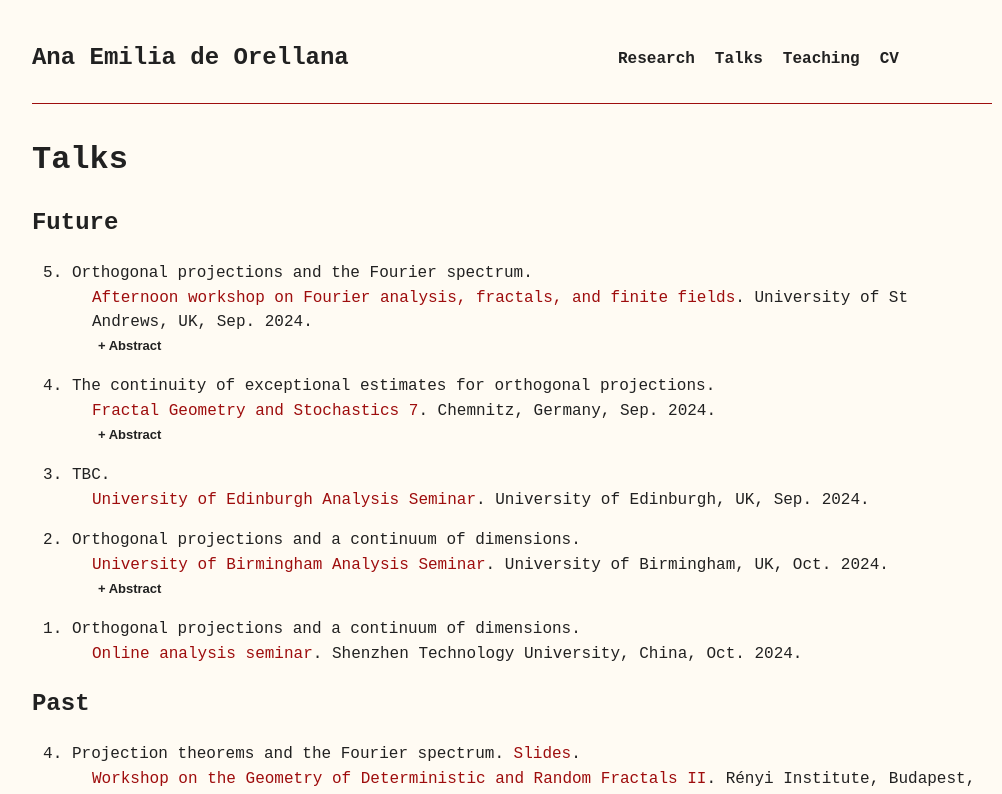
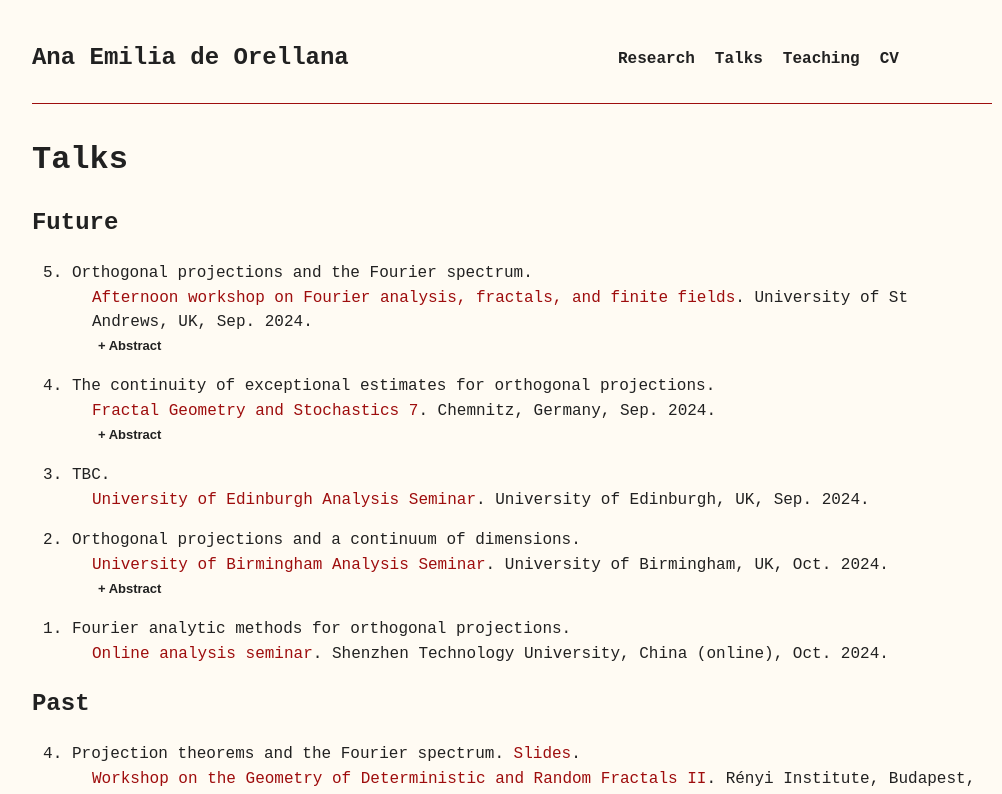
Before and after one commit to AnadeOre/anadeore.github.io, a Next.js app: page /talks in a window 1280 px wide. Shown: the top 794 px of the page, without its empty margins (128-1130 px from the left). Built offline with nearby package versions, Linux system fonts and the light colour scheme.

Commit message:
add talks

```diff
--- a/src/app/talks/page.jsx
+++ b/src/app/talks/page.jsx
@@ -41,9 +41,9 @@ const Teaching = () => {
           abstract='It is well-known that when sets have the same Fourier and Hausdorff dimensions there are no exceptions to Marstrand’s projection theorem. In this talk we will show how we can use the method of dimension interpolation to improve the state of the art estimates for the Hausdorff dimension of the exceptional set of projections in higher dimensions. Joint work with Jonathan Fraser.'
         />
         <Talk
-          title='Orthogonal projections and a continuum of dimensions.'
+          title='Fourier analytic methods for orthogonal projections.'
           event='Online analysis seminar'
-          where='Shenzhen Technology University, China'
+          where='Shenzhen Technology University, China (online)'
           link='https://bdi.sztu.edu.cn/index.htm'
           when='Oct. 2024'
           // abstract='It is well-known that when sets have the same Fourier and Hausdorff dimensions there are no exceptions to Marstrand’s projection theorem. In this talk we will show how we can use the method of dimension interpolation to improve the state of the art estimates for the Hausdorff dimension of the exceptional set of projections in higher dimensions. Joint work with Jonathan Fraser.'
```
